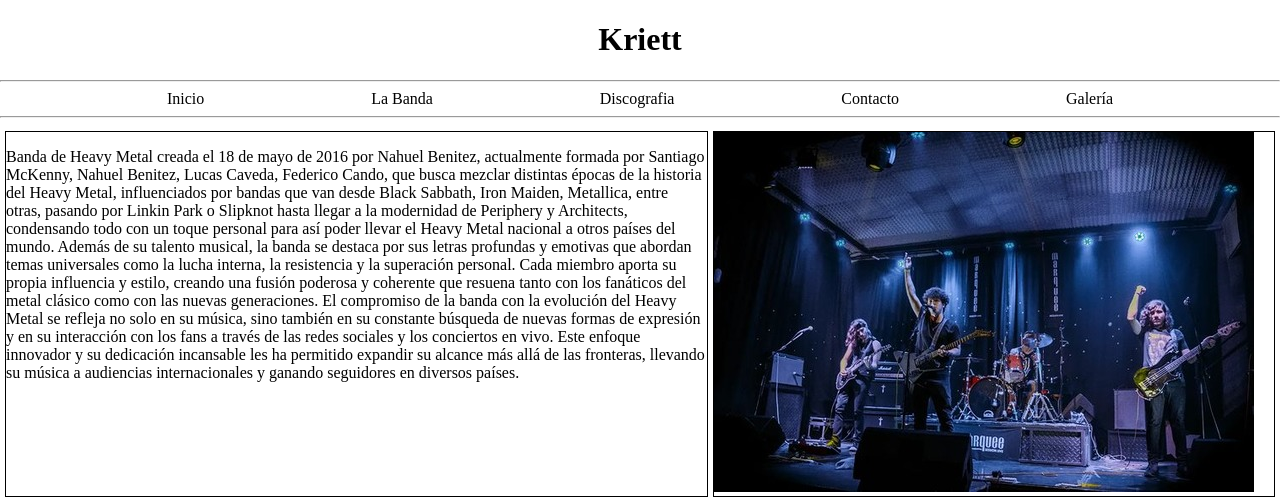
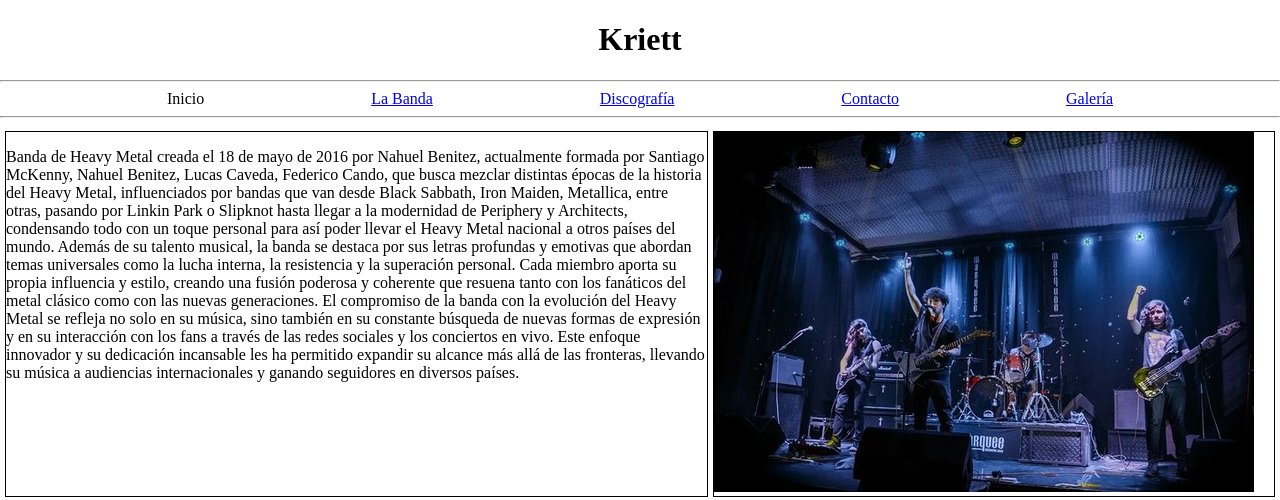
Before and after one commit to tomasflory/PreEntrega2-Flory, a plain HTML site: page index.html in a window 1280 px wide. Shown: the top 500 px of the page. Drawn offline with Linux system fonts and the light colour scheme; grey boxes are pictures that could not be loaded.

Commit message:
activelinks

```diff
--- a/index.html
+++ b/index.html
@@ -13,10 +13,10 @@
         <nav class="navbar">
             <ul>
                 <li>Inicio</li>
-                <li>La Banda</li>
-                <li>Discografia</li>
-                <li>Contacto</li>
-                <li>Galería</li>
+                <li><a href="./pages/labanda.html">La Banda</a></li>
+                <li><a href="./pages/discografia.html">Discografía</a></li>
+                <li><a href="./pages/contacto.html">Contacto</a></li>
+                <li><a href="./pages/galeria.html">Galería</a></li>
             </ul>
         </nav>
     </header>
```
Also changed, not shown: pages/labanda.html (+4 -4 lines).
